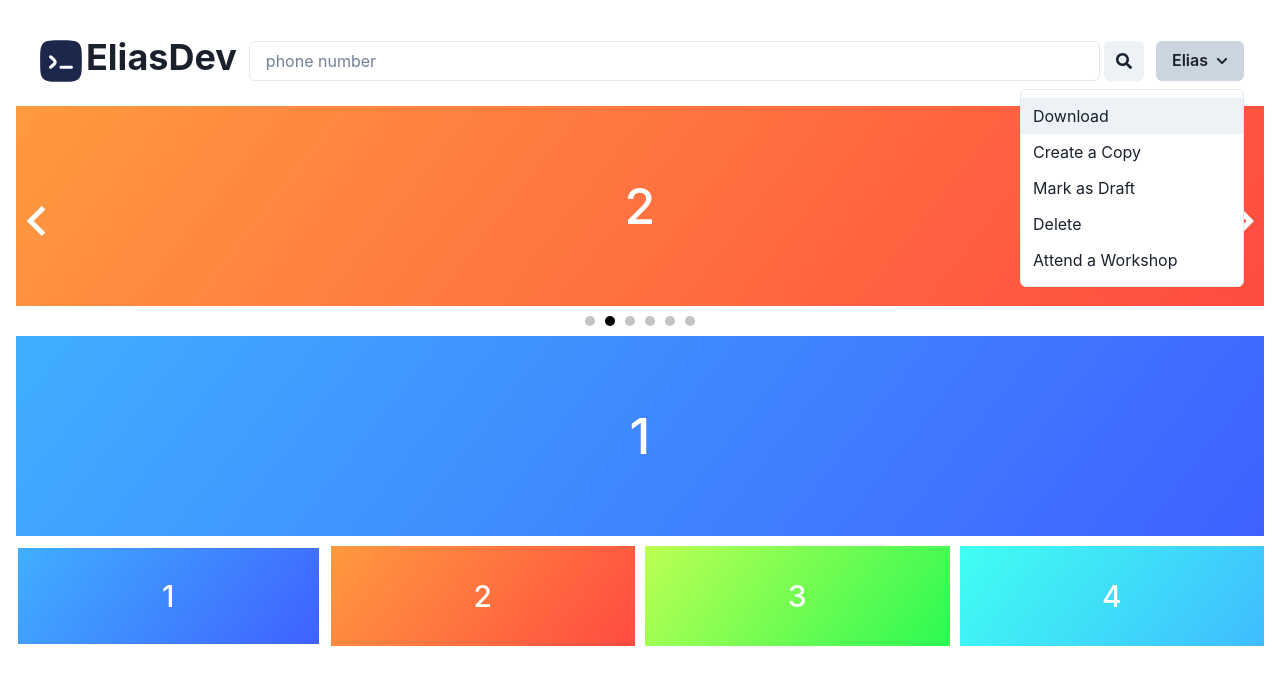
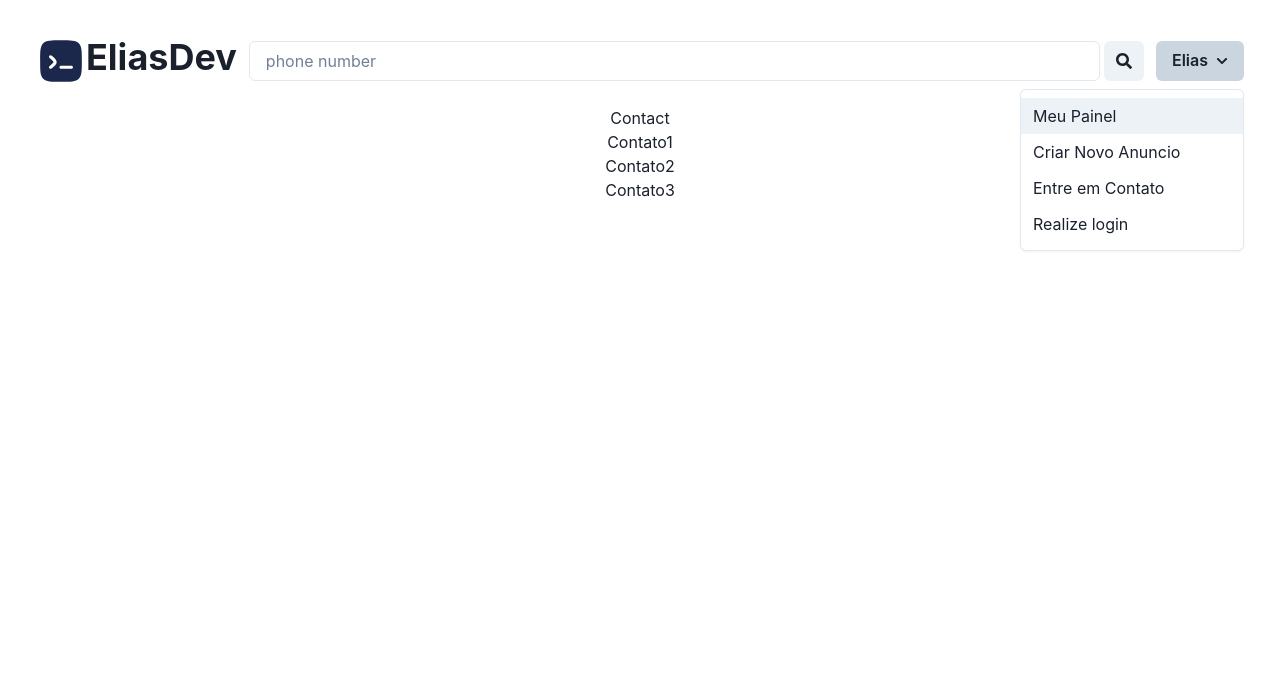
Before and after one commit to devEliasJr/react-chackraUI, a React (Vite) app: page /contact in a window 1280 px wide. Both pictures are taken after a click on the button "Elias". Shown: the top 684 px of the page. Built offline with nearby package versions, Linux system fonts and the light colour scheme.

Commit message:
feat: Implementation of routes

```diff
--- a/index.html
+++ b/index.html
@@ -3,7 +3,7 @@
 
 <head>
   <meta charset="UTF-8" />
-  <link rel="icon" type="image/svg+xml" href="/favicon.svg" />
+  <link rel="icon" type="image/svg+xml" href="./src/assets//logo.svg" />
   <meta name="viewport" content="width=device-width, initial-scale=1.0" />
   <title>Vite + React</title>
 </head>
--- a/package.json
+++ b/package.json
@@ -17,7 +17,8 @@
     "keen-slider": "^6.8.6",
     "react": "^18.2.0",
     "react-dom": "^18.2.0",
-    "react-icons": "^4.10.1"
+    "react-icons": "^4.10.1",
+    "react-router-dom": "^6.14.2"
   },
   "devDependencies": {
     "@types/react": "^18.2.15",
--- a/src/App.jsx
+++ b/src/App.jsx
@@ -1,15 +1,30 @@
+import Home from "../src/pages/Home";
+import Login from "../src/pages/Login";
+import { RouterProvider, createBrowserRouter } from "react-router-dom";
 import "./App.css";
-import { Header } from "./components/Header";
+import { DefaultLayout } from "./Layout/DefaultLayout";
+import ErrorPage from "./routes/ErrorPage";
+import { Contact } from "./pages/Contact";
+import ContactDetails from "./pages/Contact/ContacDetails";
 
-import Carrousel from "./components/carousel";
-import ProductPage from "./components/productPage";
+const router = createBrowserRouter([
+  {
+    path: "/",
+    element: <DefaultLayout />,
+    errorElement: <ErrorPage />,
+    children: [
+      { path: "/", element: <Home /> },
+      { path: "/login", element: <Login /> },
+      { path: "/contact", element: <Contact /> },
+      { path: "/contact/:id", element: <ContactDetails /> },
+    ],
+  },
+]);
 
 export default function App() {
   return (
     <>
-      <Header />
-      <Carrousel />
-      <ProductPage />
+      <RouterProvider router={router} />
     </>
   );
 }
--- /dev/null
+++ b/src/Layout/DefaultLayout/index.jsx
@@ -0,0 +1,11 @@
+import { Outlet } from 'react-router-dom'
+import { Header } from '../../components/Header'
+
+export const DefaultLayout = () => {
+  return (
+    <div>
+      <Header />
+      <Outlet />
+    </div>
+  )
+}
--- a/src/components/Header/index.jsx
+++ b/src/components/Header/index.jsx
@@ -14,8 +14,10 @@ import {
 } from "@chakra-ui/react";
 import logo from "../../assets/logo.svg";
 import { FaSearch, FaChevronDown } from "react-icons/fa";
+import { Link, NavLink, useNavigate } from "react-router-dom";
 
 export function Header() {
+  const navigate = useNavigate();
   return (
     <Flex p={5} align={"center"} justifyContent={"center"} gap={3}>
       <Flex>
@@ -35,19 +37,24 @@ export function Header() {
       </Flex>
 
       <Menu>
-        <MenuButton as={Button} rightIcon={<FaChevronDown size={12}/>}>
+        <MenuButton as={Button} rightIcon={<FaChevronDown size={12} />}>
           Elias
         </MenuButton>
         <MenuList>
-          <MenuItem>Download</MenuItem>
-          <MenuItem>Create a Copy</MenuItem>
-          <MenuItem>Mark as Draft</MenuItem>
-          <MenuItem>Delete</MenuItem>
-          <MenuItem onClick={() => {alert('clicou')}}>Attend a Workshop</MenuItem>
+          <MenuItem>
+            <Link to="/">Meu Painel</Link>
+          </MenuItem>
+          <MenuItem>
+            <Link to="/login">Criar Novo Anuncio</Link>
+          </MenuItem>
+          <MenuItem>
+            <Link to="/contact"> Entre em Contato</Link>
+          </MenuItem>
+          <MenuItem>
+            <Link to="/login"> Realize login</Link>
+          </MenuItem>
         </MenuList>
       </Menu>
-
-
     </Flex>
   );
 }
--- a/src/main.jsx
+++ b/src/main.jsx
@@ -1,9 +1,12 @@
-import React from "react";
+import React, { Children } from "react";
 import ReactDOM from "react-dom/client";
+
 import App from "./App.jsx";
 import "./index.css";
+
 import { ChakraProvider } from "@chakra-ui/react";
 import theme from "./styles/theme";
+
 
 ReactDOM.createRoot(document.getElementById("root")).render(
   <React.StrictMode>
--- /dev/null
+++ b/src/pages/Contact/ContacDetails/index.jsx
@@ -0,0 +1,7 @@
+import React from "react";
+import { useParams } from "react-router-dom";
+
+export default function ContactDetails() {
+  const { id } = useParams();
+  return <div>ContactDetails do produto {id}</div>;
+}
--- /dev/null
+++ b/src/pages/Contact/index.jsx
@@ -0,0 +1,22 @@
+import React from "react";
+import { Link } from "react-router-dom";
+
+
+export function Contact() {
+
+
+  return (
+    <div>
+      Contact
+      <p>
+        <Link to="/contact/1">Contato1</Link>
+      </p>
+      <p>
+        <Link to="/contact/2">Contato2</Link>
+      </p>
+      <p>
+        <Link to="/contact/3">Contato3</Link>
+      </p>
+    </div>
+  );
+}
--- /dev/null
+++ b/src/pages/Home/index.jsx
@@ -0,0 +1,12 @@
+import React from "react";
+import Carousel from "../../components/Carousel";
+import ProductPage from "../../components/ProductPage";
+
+export default function Home() {
+  return (
+    <div>
+      <Carousel />
+      <ProductPage />
+    </div>
+  );
+}
--- /dev/null
+++ b/src/pages/Login/index.jsx
@@ -0,0 +1,7 @@
+import React from 'react'
+
+export default function Login() {
+  return (
+    <div>Login</div>
+  )
+}
--- /dev/null
+++ b/src/routes/ErrorPage.jsx
@@ -0,0 +1,7 @@
+import React from 'react'
+
+export default function ErrorPage() {
+  return (
+    <div>Error 404 - Página nao encontrada</div>
+  )
+}
```
Also changed, not shown: src/routes/index.jsx (deleted), 1 other file (tests, documents, lock files or other folders).
